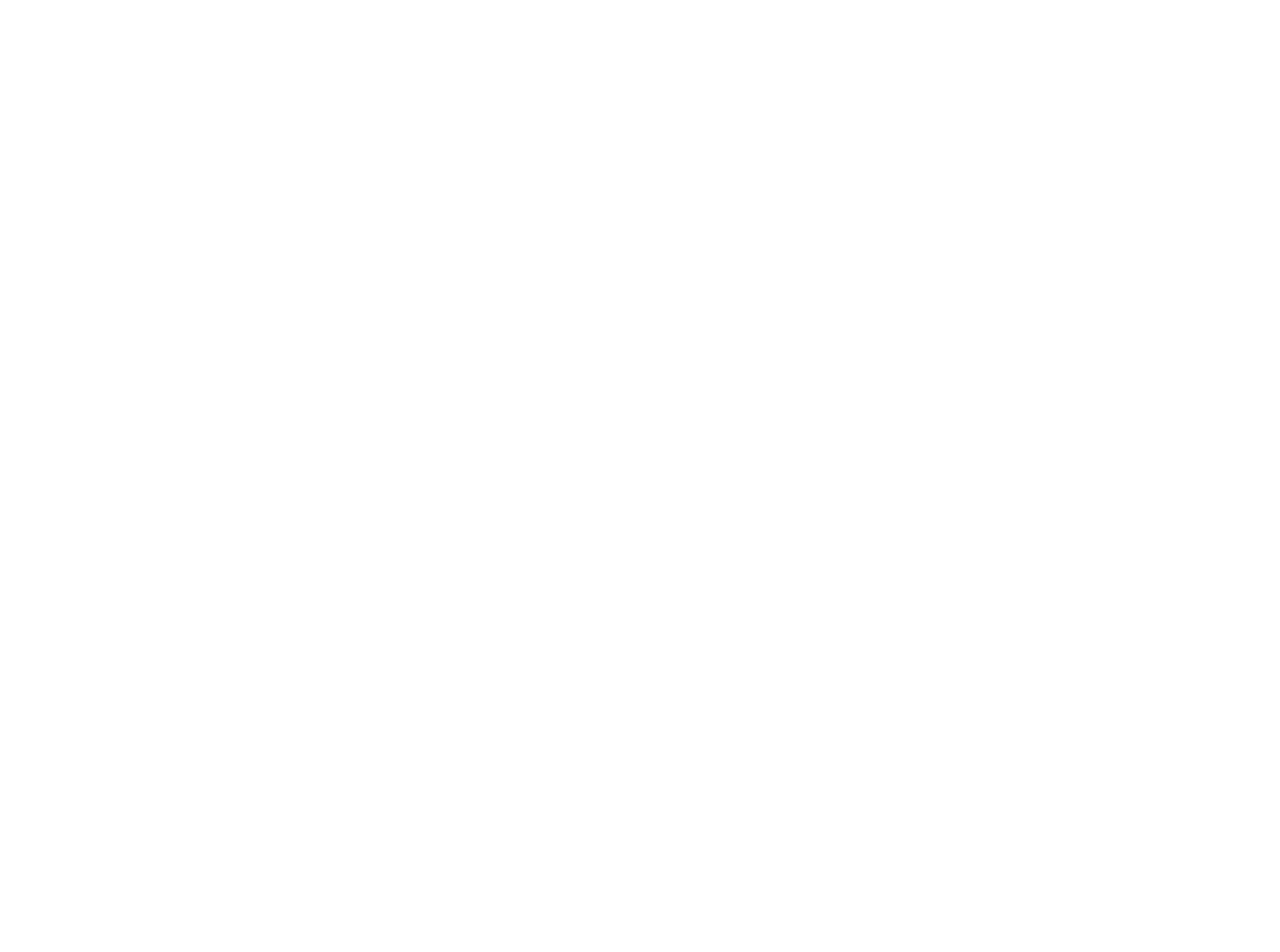
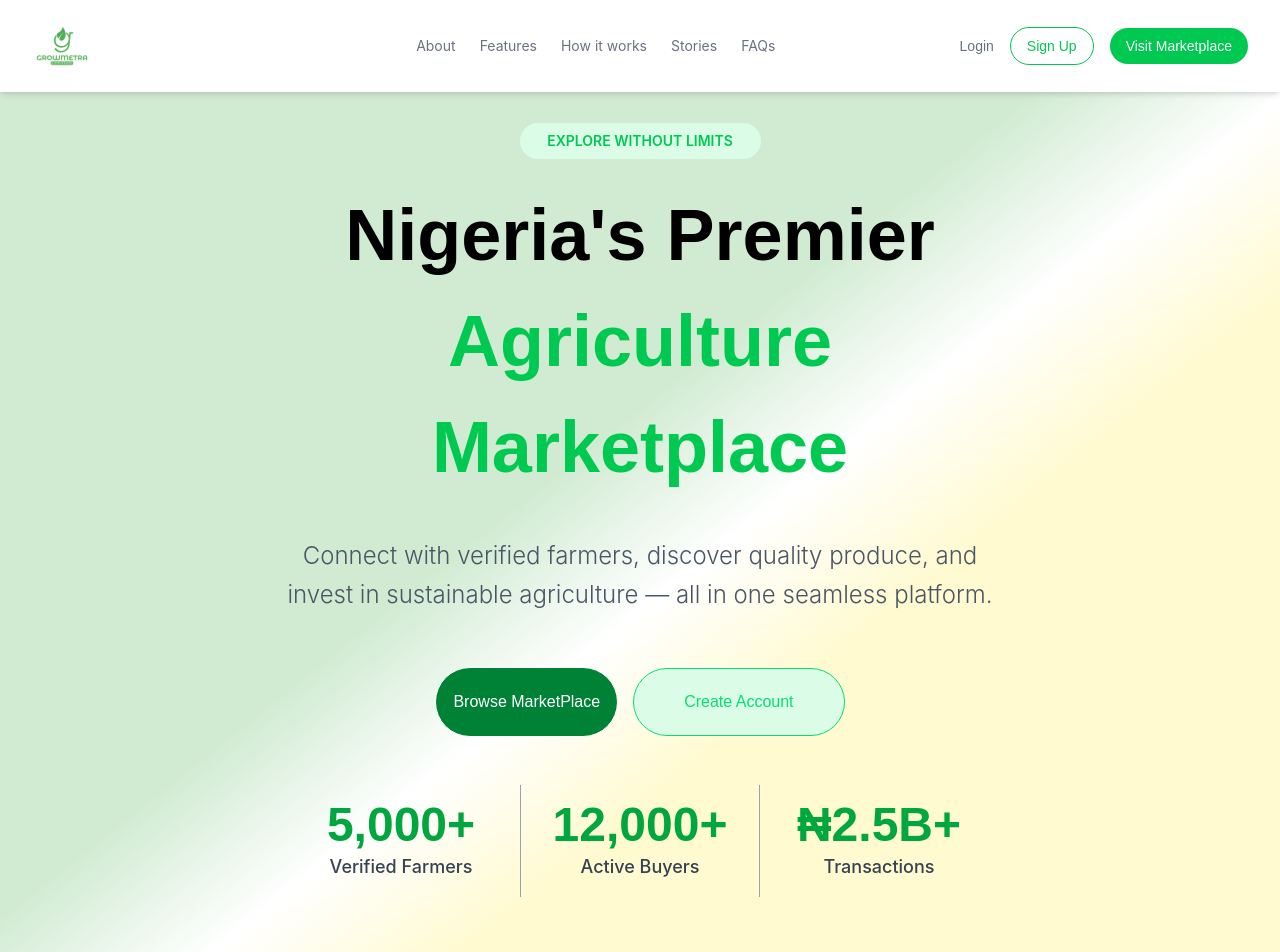
Before and after one commit to GROWMETRA11/GrowMetra11, a React (Vite) app: page /marketPlacePage in a window 1280 px wide. Before the commit this address had no page. Shown: the top 952 px of the page. Before the commit the page ends 800 px from the top, so only its background shows below. Built offline with nearby package versions, Linux system fonts and the light colour scheme.

Commit message:
Implemented Hero Section of Market Place

```diff
--- a/src/Components/Header.jsx
+++ b/src/Components/Header.jsx
@@ -2,7 +2,7 @@
 import logo from "../assets/logos/Growmetra_limited_Logo-removebg-preview 1.svg";
 import { FiMenu, FiX } from "react-icons/fi"; // For menu icon
 
-const Header = () => {
+const Header = ({showButton = true}) => {
   const navBar = ["About", "Features", "How it works", "Stories", "FAQs"];
   const [active, setActive] = useState("Home");
   const [isMenuOpen, setIsMenuOpen] = useState(false);
@@ -21,7 +21,7 @@
     },
     {
       text: "Visit Marketplace",
-      href: "#",
+      href: "/marketPlacePage",
       className:
         "px-4 py-2 rounded-full bg-green-500 text-white text-sm hover:opacity-90 transition",
     },
--- /dev/null
+++ b/src/Components/iconComponent/ArrowForward.jsx
@@ -0,0 +1,13 @@
+import React from 'react'
+
+const ArrowForward = () => {
+  return (
+    <svg width="16" height="16" viewBox="0 0 16 16" fill="none" xmlns="http://www.w3.org/2000/svg">
+<path d="M3.33337 8H12.6667" stroke="white" stroke-width="1.33333" stroke-linecap="round" stroke-linejoin="round"/>
+<path d="M8 3.33203L12.6667 7.9987L8 12.6654" stroke="white" stroke-width="1.33333" stroke-linecap="round" stroke-linejoin="round"/>
+</svg>
+
+  )
+}
+
+export default ArrowForward
--- a/src/pages/landingPage/Hero.jsx
+++ b/src/pages/landingPage/Hero.jsx
@@ -74,7 +74,7 @@
             <Button
               text="Explore Marketplace"
               icon={icon}
-              onClick={() => alert("Clicked!")}
+              onClick={() => navigate("/MarketPlacePage")}
             />
           </motion.div>
         </motion.div>
--- /dev/null
+++ b/src/pages/marketPlacePage/HeroSection.jsx
@@ -0,0 +1,57 @@
+import React from "react";
+import ArrowForward from "../../Components/iconComponent/ArrowForward";
+
+const HeroSection = () => {
+
+     const stats = [
+    { number: "5,000+", label: "Verified Farmers" },
+    { number: "12,000+", label: "Active Buyers" },
+    { number: "₦2.5B+", label: "Transactions" },
+  ];
+
+
+  return (
+    <section className="w-full h-[1020px] px-5 flex justify-center items-center bg-[linear-gradient(to_bottom_right,_#D1EBD2_45%,_#FFFFFF_55%,_#FFFACF_65%)] ">
+      <div className="max-w-[1024px] mx-auto text-center   ">
+        <p className="inter font-semibold text-[14px]  max-w-[241px] mb-[23px] mx-auto px-6 py-2 bg-green-100 text-green-500 rounded-full leading-5">
+          EXPLORE WITHOUT LIMITS
+        </p>
+        <h1 className="font-bold text-[40px]  md:text-7xl mx-auto max-w-[748px] mb-[36px] leading-[50px] md:leading-[106px]  ">
+          Nigeria's Premier{" "}
+          <span className="text-green-500">Agriculture Marketplace</span>{" "}
+        </h1>
+        <p className="inter max-w-[720px] mx-auto leading-[39px] font-light mb-[53px] text-2xl text-[#4A5565]">
+          Connect with verified farmers, discover quality produce, and invest in
+          sustainable agriculture — all in one seamless platform.
+        </p>
+
+        {/* Buttons */}
+        <div className="flex flex-col md:flex-row mb-[48px] justify-center items-center gap-[15px]">
+          <a
+            className="px-[17px] py-[22px] border-1 rounded-full bg-green-700 text-white"
+            href=""
+          >
+            Browse MarketPlace {/* <ArrowForward /> */}
+          </a>
+          <a className="px-[50px] py-[21px] text-green-400 border rounded-full bg-green-100" href="">
+            Create Account
+          </a>
+        </div>
+
+        { /* Stats */  }
+        <div className="max-w-6xl mx-auto flex flex-col md:flex-row items-center justify-center text-center divide-y md:divide-y-0 md:divide-x divide-gray-400 px-4">
+        {stats.map((stat, index) => (
+          <div key={index} className="flex-1 px-6 py-4">
+            <h2 className="text-4xl md:text-5xl font-bold text-green-600">
+              {stat.number}
+            </h2>
+            <p className="inter font-medium text-gray-700 text-lg mt-1">{stat.label}</p>
+          </div>
+        ))}
+      </div>
+      </div>
+    </section>
+  );
+};
+
+export default HeroSection;
--- /dev/null
+++ b/src/pages/marketPlacePage/index.jsx
@@ -0,0 +1,14 @@
+import React from 'react'
+import Header from '../../Components/Header'
+import HeroSection from './HeroSection'
+
+const MarketPlacePage = () => {
+  return (
+    <>
+    <Header />
+    <HeroSection />
+    </>
+  )
+}
+
+export default MarketPlacePage
--- a/src/routes/AppRoutes.jsx
+++ b/src/routes/AppRoutes.jsx
@@ -3,6 +3,7 @@
 import LandingPage from '../pages/landingPage'
 import SignUp from '../pages/auth/SignUp'
 import LoginPage from '../pages/auth/LoginPage'
+import MarketPlacePage from '../pages/marketPlacePage'
 
 const AppRoutes = () => {
   return (
@@ -11,6 +12,7 @@
         <Route path='/' element={<LandingPage/>}/>
         <Route path='/register' element={<SignUp/>}/>
         <Route path='/login' element={<LoginPage/>}/>
+        <Route path='/marketPlacePage' element={<MarketPlacePage/>}/>
     </Routes>
     </BrowserRouter>
   )
```
